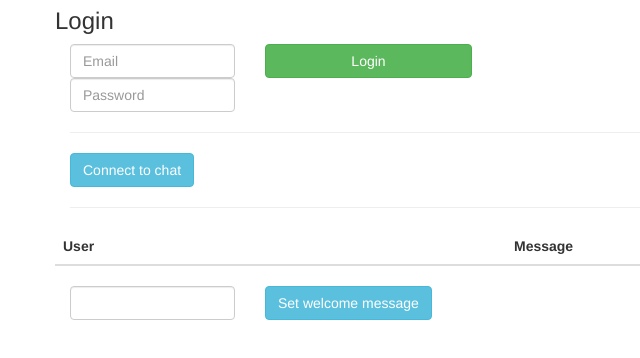
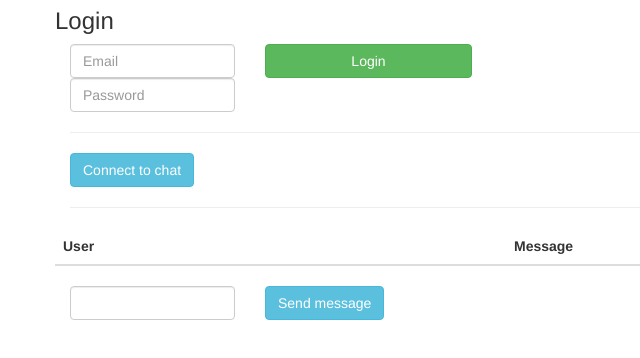
Before and after one commit to ferflores/js-firebase-workshop, a plain HTML site: page index.html in a window 1280 px wide. Shown: the part 82-440 px from the top of the page, without its empty margins (0-640 px from the left). Drawn offline with nearby package versions, Linux system fonts and the light colour scheme; no server answers.

Commit message:
button text fix

```diff
--- a/index.html
+++ b/index.html
@@ -58,7 +58,7 @@
         <input class="form-control" type="text" id="newMessage">
       </div>
       <div class="col-sm-2">
-        <input class="btn btn-info" type="button" id="sendMessage" value="Set welcome message">
+        <input class="btn btn-info" type="button" id="sendMessage" value="Send message">
       </div>
     </div>
   </div>
```
